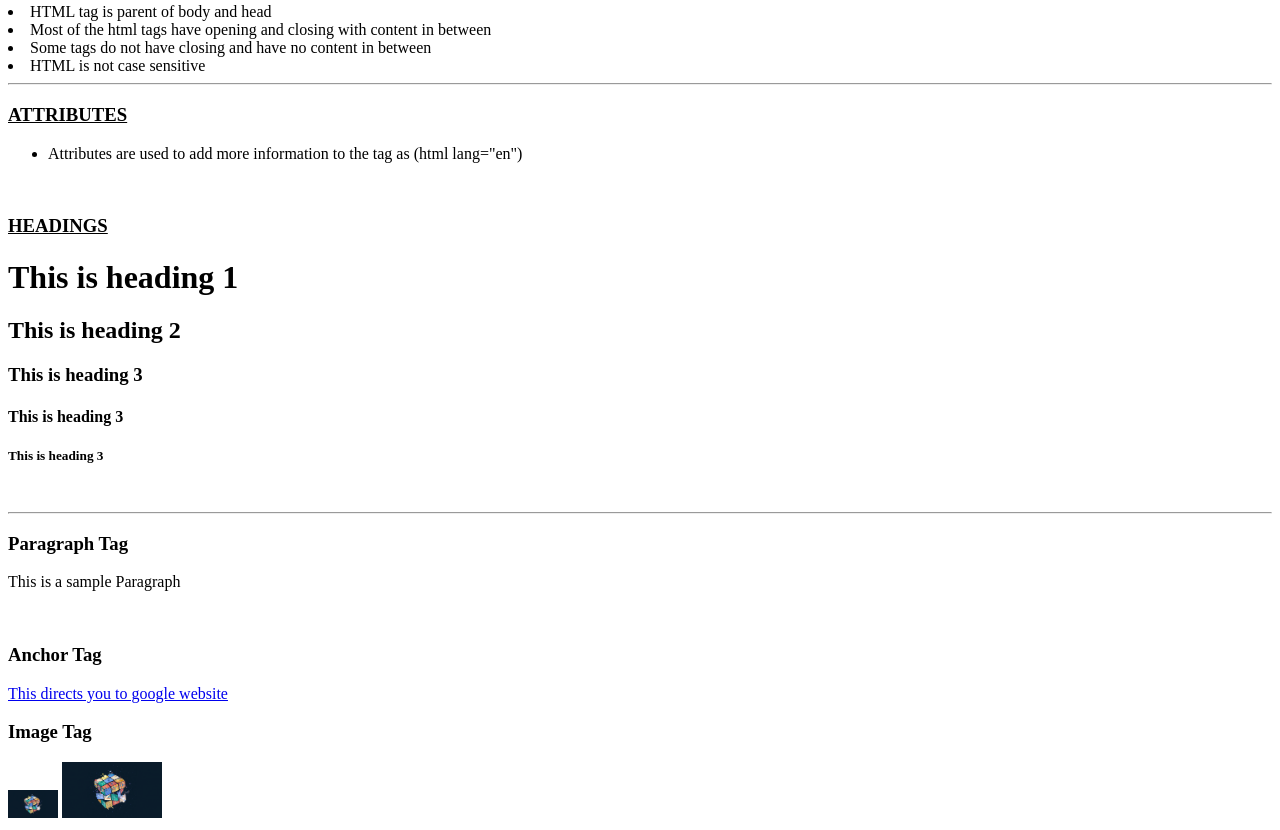
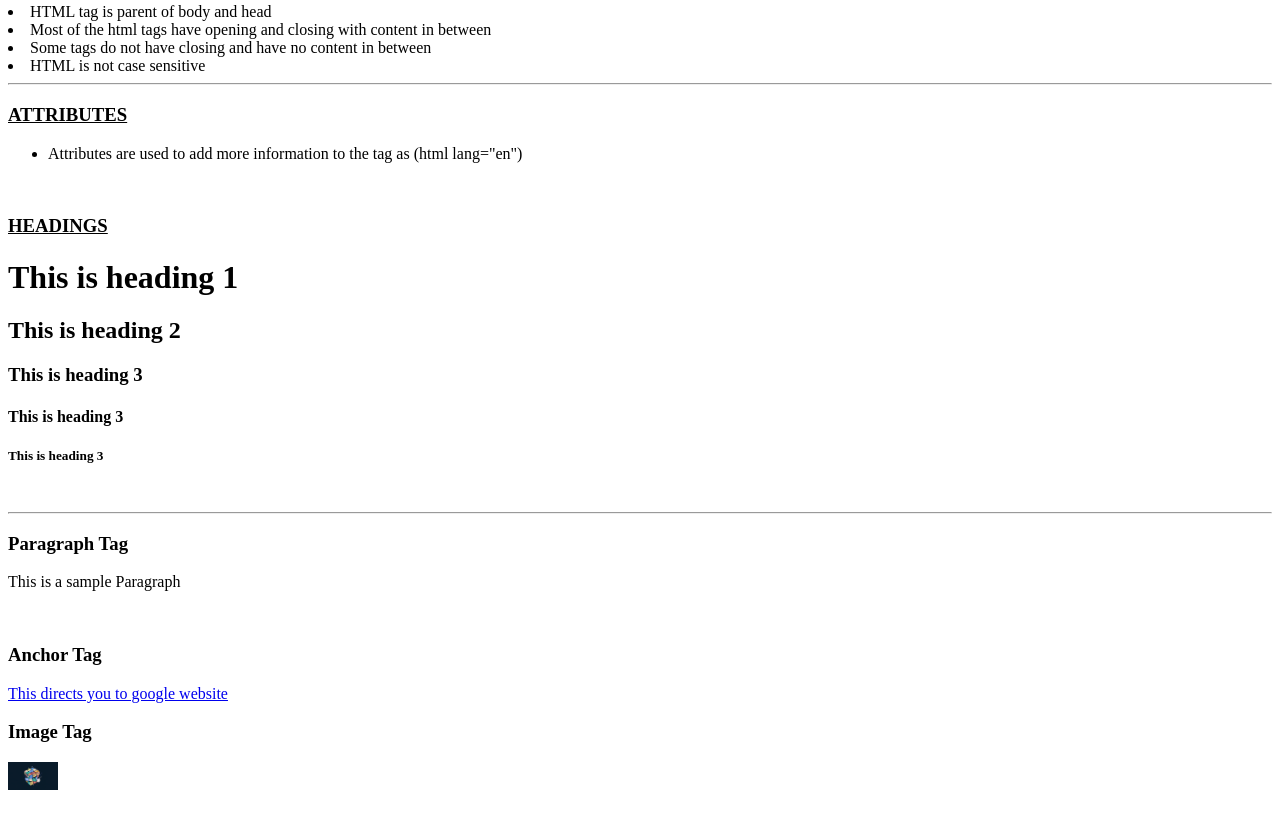
Before and after one commit to Spido7/firstsite, a plain HTML site: page index.html in a window 1280 px wide. Shown: the part 380-1210 px from the top of the page. After the commit the page ends 1182 px from the top, so only its background shows below. Drawn offline with Linux system fonts and the light colour scheme.

Commit message:
no error

```diff
--- a/index.html
+++ b/index.html
@@ -49,7 +49,7 @@
      <a href="https://google.com">This directs you to google website</a><br>
      <h3>Image Tag</h3>
      <img src="IMGLIB/rubiks-cube-digital-art-wallpaper.jpg" alt="Rubiks Cube" width="50">
-     <img src="https://github.com/Spido7/firstsite/blob/main/IMGLIB/rubiks-cube-digital-art-wallpaper.jpg" alt="rubiks cube" width="100">
+
 
 </main>
 </body>
```
